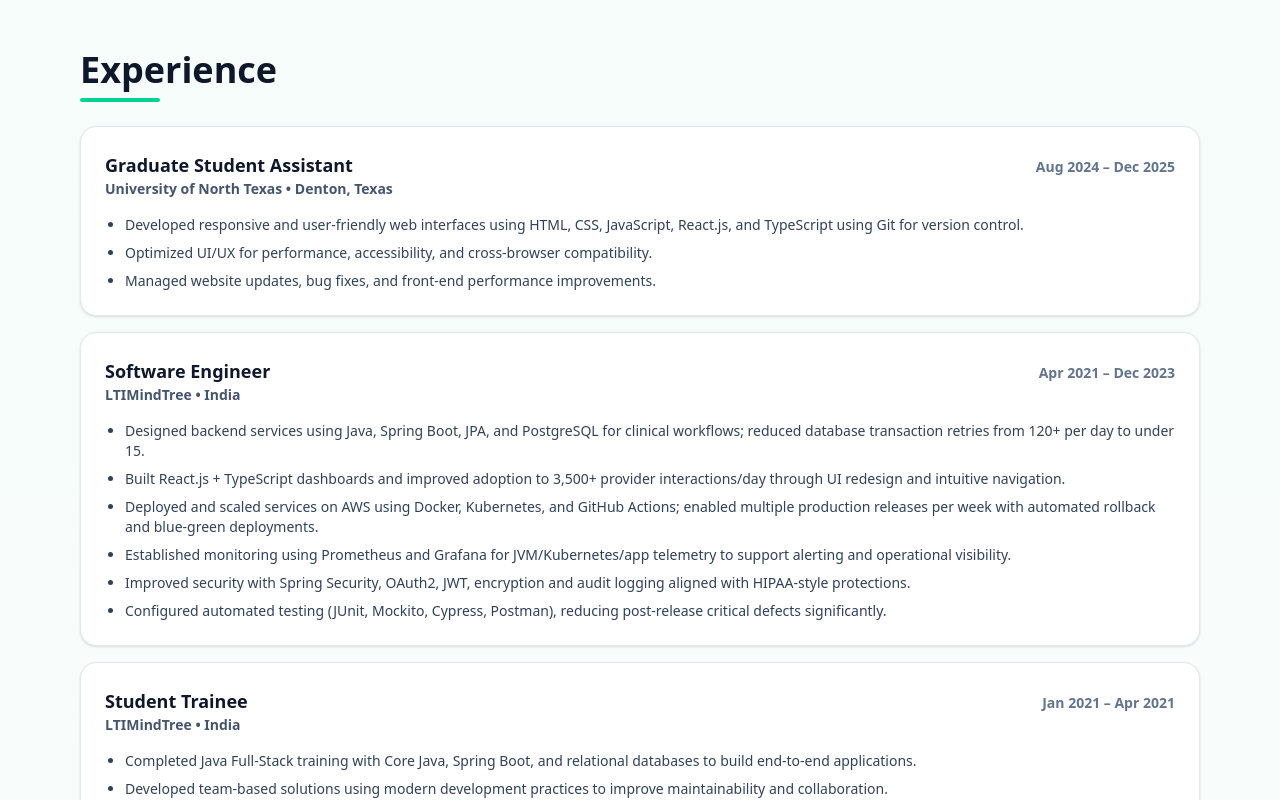
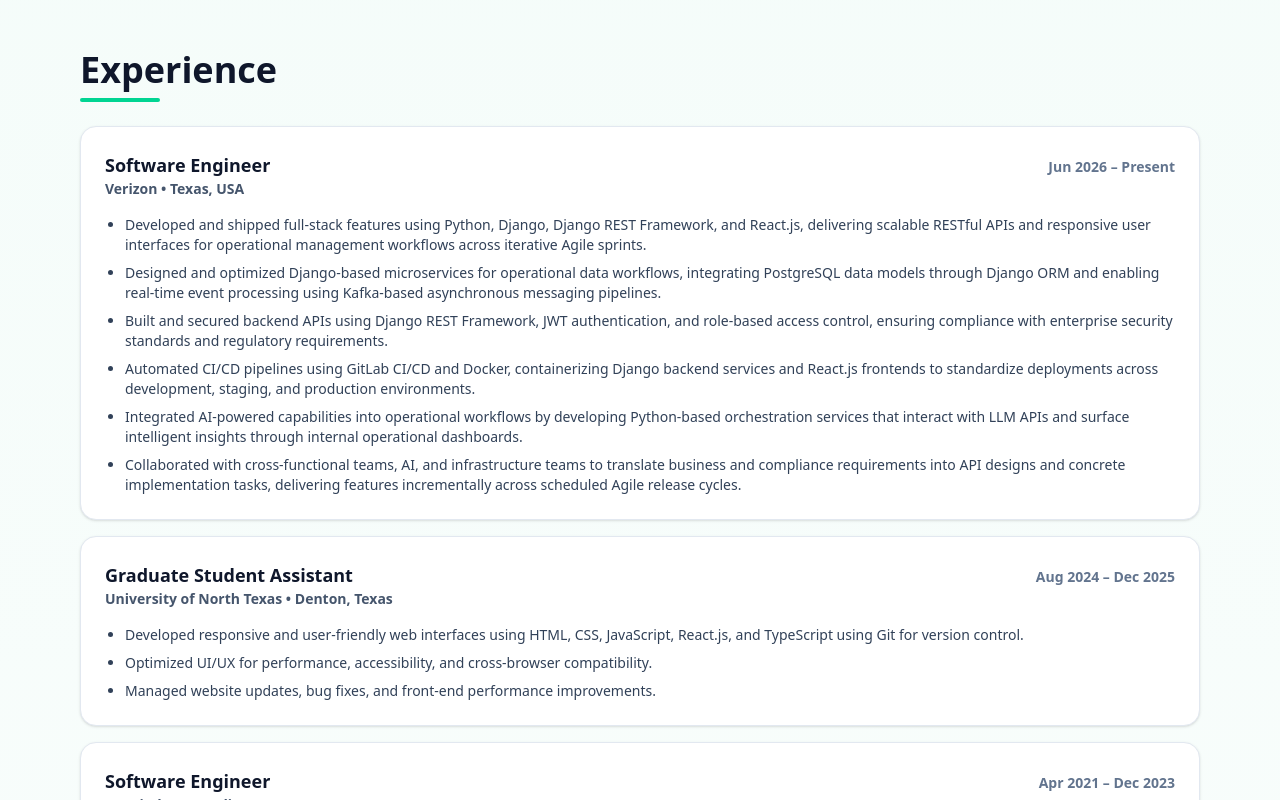
Before and after one commit to Venkateswarrao9025/Portfolio, a Next.js app: page / in a window 1280 px wide. Shown: the part 1040-1840 px from the top of the page. Built offline with nearby package versions, Linux system fonts and the light colour scheme.

Commit message:
Add Verizon software engineer role to experience
Include current role details and update skills with Django, DRF, Kafka, and GitLab CI/CD.

```diff
--- a/src/data/experience.ts
+++ b/src/data/experience.ts
@@ -1,4 +1,18 @@
 export const experience = [
+    {
+        title: "Software Engineer",
+        company: "Verizon",
+        location: "Texas, USA",
+        date: "Jun 2026 – Present",
+        bullets: [
+            "Developed and shipped full-stack features using Python, Django, Django REST Framework, and React.js, delivering scalable RESTful APIs and responsive user interfaces for operational management workflows across iterative Agile sprints.",
+            "Designed and optimized Django-based microservices for operational data workflows, integrating PostgreSQL data models through Django ORM and enabling real-time event processing using Kafka-based asynchronous messaging pipelines.",
+            "Built and secured backend APIs using Django REST Framework, JWT authentication, and role-based access control, ensuring compliance with enterprise security standards and regulatory requirements.",
+            "Automated CI/CD pipelines using GitLab CI/CD and Docker, containerizing Django backend services and React.js frontends to standardize deployments across development, staging, and production environments.",
+            "Integrated AI-powered capabilities into operational workflows by developing Python-based orchestration services that interact with LLM APIs and surface intelligent insights through internal operational dashboards.",
+            "Collaborated with cross-functional teams, AI, and infrastructure teams to translate business and compliance requirements into API designs and concrete implementation tasks, delivering features incrementally across scheduled Agile release cycles.",
+        ],
+    },
     {
         title: "Graduate Student Assistant",
         company: "University of North Texas",
--- a/src/data/skills.ts
+++ b/src/data/skills.ts
@@ -1,6 +1,6 @@
 export const skills = {
     programmingLanguages: ["Java", "Python", "C", "C++", "JavaScript", "TypeScript", "SQL"],
-    frameworksLibraries: ["Spring Boot", "React.js", "Next.js", "Node.js", "Express.js", "JPA/Hibernate", "FastAPI", "Flask"],
-    cloudDevOps: ["AWS", "Docker", "Kubernetes", "GitHub Actions", "Microservices", "Prometheus", "Grafana"],
+    frameworksLibraries: ["Spring Boot", "React.js", "Next.js", "Node.js", "Express.js", "JPA/Hibernate", "FastAPI", "Flask", "Django", "Django REST Framework"],
+    cloudDevOps: ["AWS", "Docker", "Kubernetes", "GitHub Actions", "GitLab CI/CD", "Microservices", "Kafka", "Prometheus", "Grafana"],
     aiMl: ["Scikit-learn", "TensorFlow", "PyTorch", "LLMs", "Hugging Face", "RAG", "OpenCV", "Whisper"],
 };
```
